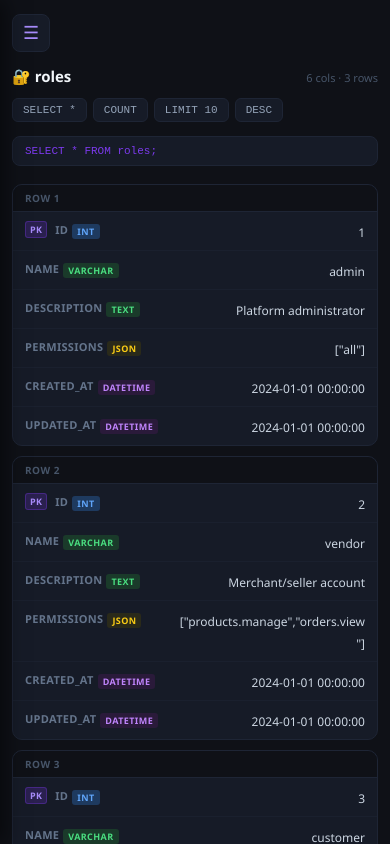
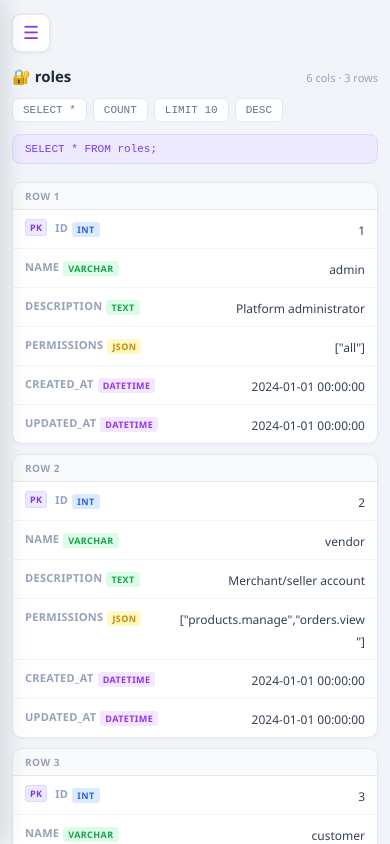
Before and after one commit to SupriyaCultureHolidays/sql-viewer, a React (Vite) app: page / in a window 390 px wide. Shown: the top 844 px of the page. Built offline with nearby package versions, Linux system fonts and the light colour scheme.

Commit message:
add mobaile screen color

```diff
--- a/src/App.css
+++ b/src/App.css
@@ -288,85 +288,94 @@ td {
   display: none;
 }
 
-/* ── MOBILE (Redmi Note 9 Pro Max ≈ 412px) ── */
+/* ── MOBILE LIGHT THEME (Redmi Note 9 Pro Max ≈ 412px) ── */
 @media (max-width: 600px) {
-  body { overflow: auto; }
+  body {
+    overflow: auto;
+    background: #f1f5f9;
+    color: #1e293b;
+  }
 
   .app {
     flex-direction: column;
     height: auto;
     min-height: 100vh;
+    background: #f1f5f9;
   }
 
-  /* Sidebar slides in from left as a drawer */
+  /* ── Sidebar drawer (light) ── */
   .sidebar {
     position: fixed;
-    top: 0;
-    left: 0;
+    top: 0; left: 0;
     height: 100%;
     width: 260px;
     z-index: 200;
     transform: translateX(-100%);
     transition: transform 0.25s ease;
-    box-shadow: 4px 0 20px #00000088;
+    box-shadow: 4px 0 24px #00000022;
+    background: #ffffff;
+    border-right: 1px solid #e2e8f0;
   }
-  .sidebar--open {
-    transform: translateX(0);
+  .sidebar--open { transform: translateX(0); }
+
+  .sidebar-top { border-bottom: 1px solid #e2e8f0; }
+
+  .brand { color: #7c3aed; }
+
+  .search {
+    background: #f8fafc;
+    border: 1px solid #e2e8f0;
+    color: #1e293b;
   }
+  .search::placeholder { color: #94a3b8; }
+  .search:focus { border-color: #7c3aed; }
 
-  /* Dim overlay behind sidebar */
+  nav::-webkit-scrollbar-thumb { background: #e2e8f0; }
+
+  .nav-item { color: #64748b; }
+  .nav-item:hover { background: #f1f5f9; color: #1e293b; }
+  .nav-item.active { background: #ede9fe; color: #7c3aed; border-left: 2px solid #7c3aed; }
+  .nav-item.active .col-count { background: #ddd6fe; color: #7c3aed; }
+  .col-count { background: #f1f5f9; color: #94a3b8; }
+
+  .sidebar-footer { color: #94a3b8; border-top: 1px solid #e2e8f0; }
+
+  /* ── Overlay ── */
   .overlay {
     display: block;
     position: fixed;
     inset: 0;
-    background: #00000066;
+    background: #00000044;
     z-index: 199;
   }
 
-  /* Hamburger button */
+  /* ── Hamburger (light) ── */
   .hamburger {
     display: flex;
     align-items: center;
     justify-content: center;
     width: 38px;
     height: 38px;
-    background: #161b27;
-    border: 1px solid #1e2535;
+    background: #ffffff;
+    border: 1px solid #e2e8f0;
     border-radius: 8px;
-    color: #a78bfa;
+    color: #7c3aed;
     font-size: 18px;
     cursor: pointer;
     margin-bottom: 14px;
     flex-shrink: 0;
+    box-shadow: 0 1px 4px #00000011;
   }
 
+  /* ── Main area ── */
   .main {
     padding: 14px 12px;
     overflow-y: auto;
     min-height: 100vh;
+    background: #f1f5f9;
   }
 
-  .table-header {
-    flex-direction: column;
-    gap: 4px;
-    margin-bottom: 12px;
-  }
-  .table-header h2 { font-size: 16px; }
-
-  .quick-queries { gap: 6px; }
-  .query-btn { padding: 5px 10px; font-size: 11px; }
-
-  .sql-box { font-size: 11px; padding: 8px 12px; }
-
-  table { font-size: 11.5px; }
-  th, td { padding: 7px 10px; }
-  td { max-width: 160px; }
-
-  .note { font-size: 11px; }
-}
-
-/* ── MOBILE CARD VIEW ── */
-@media (max-width: 600px) {
+  /* ── Mobile card view ── */
   .mobile-view { width: 100%; }
 
   .mobile-header {
@@ -375,25 +384,48 @@ td {
     justify-content: space-between;
     margin-bottom: 12px;
   }
-  .mobile-title { font-size: 15px; font-weight: 700; color: #f1f5f9; }
-  .mobile-meta  { font-size: 11px; color: #475569; }
+  .mobile-title { font-size: 15px; font-weight: 700; color: #1e293b; }
+  .mobile-meta  { font-size: 11px; color: #94a3b8; }
 
+  /* ── Quick queries (light) ── */
+  .quick-queries { gap: 6px; margin-bottom: 12px; }
+  .query-btn {
+    padding: 5px 10px;
+    font-size: 11px;
+    background: #ffffff;
+    border: 1px solid #e2e8f0;
+    color: #64748b;
+  }
+  .query-btn:hover { border-color: #7c3aed; color: #7c3aed; background: #ede9fe; }
+  .query-btn.copied { border-color: #22c55e; color: #16a34a; background: #dcfce7; }
+
+  /* ── SQL box (light) ── */
+  .sql-box {
+    font-size: 11px;
+    padding: 8px 12px;
+    background: #ede9fe;
+    border: 1px solid #ddd6fe;
+    color: #7c3aed;
+  }
+
+  /* ── Cards ── */
   .mobile-cards { display: flex; flex-direction: column; gap: 10px; margin-top: 14px; }
 
   .mobile-card {
-    background: #161b27;
-    border: 1px solid #1e2535;
+    background: #ffffff;
+    border: 1px solid #e2e8f0;
     border-radius: 10px;
     overflow: hidden;
+    box-shadow: 0 1px 4px #00000009;
   }
 
   .card-row-num {
     padding: 6px 12px;
     font-size: 10px;
     font-weight: 700;
-    color: #475569;
-    background: #0f1117;
-    border-bottom: 1px solid #1e2535;
+    color: #94a3b8;
+    background: #f8fafc;
+    border-bottom: 1px solid #e2e8f0;
     text-transform: uppercase;
     letter-spacing: 0.5px;
   }
@@ -403,7 +435,7 @@ td {
     align-items: flex-start;
     justify-content: space-between;
     padding: 8px 12px;
-    border-bottom: 1px solid #1e253588;
+    border-bottom: 1px solid #f1f5f9;
     gap: 8px;
   }
   .card-field:last-child { border-bottom: none; }
@@ -419,20 +451,31 @@ td {
   .card-col-name {
     font-size: 11px;
     font-weight: 600;
-    color: #64748b;
+    color: #94a3b8;
     text-transform: uppercase;
     letter-spacing: 0.3px;
     word-break: break-all;
   }
 
-  .card-val {
-    flex: 1;
-    text-align: right;
-    min-width: 0;
-  }
-  .card-val-text {
-    font-size: 12px;
-    color: #cbd5e1;
-    word-break: break-word;
-  }
+  /* ── Type chips (light) ── */
+  .type-int      { background: #dbeafe; color: #2563eb; }
+  .type-varchar  { background: #dcfce7; color: #16a34a; }
+  .type-text     { background: #dcfce7; color: #16a34a; }
+  .type-decimal  { background: #ffedd5; color: #ea580c; }
+  .type-datetime { background: #f3e8ff; color: #9333ea; }
+  .type-date     { background: #f3e8ff; color: #9333ea; }
+  .type-enum     { background: #e0f2fe; color: #0284c7; }
+  .type-tinyint  { background: #dbeafe; color: #2563eb; }
+  .type-json     { background: #fef9c3; color: #ca8a04; }
+
+  /* ── Key badges (light) ── */
+  .key-badge.pk { background: #ede9fe; color: #7c3aed; border: 1px solid #ddd6fe; }
+  .key-badge.fk { background: #e0f2fe; color: #0284c7; border: 1px solid #bae6fd; }
+
+  .card-val { flex: 1; text-align: right; min-width: 0; }
+  .card-val-text { font-size: 12px; color: #334155; word-break: break-word; }
+
+  .null { color: #cbd5e1; }
+
+  .note { font-size: 11px; color: #94a3b8; }
 }
```
